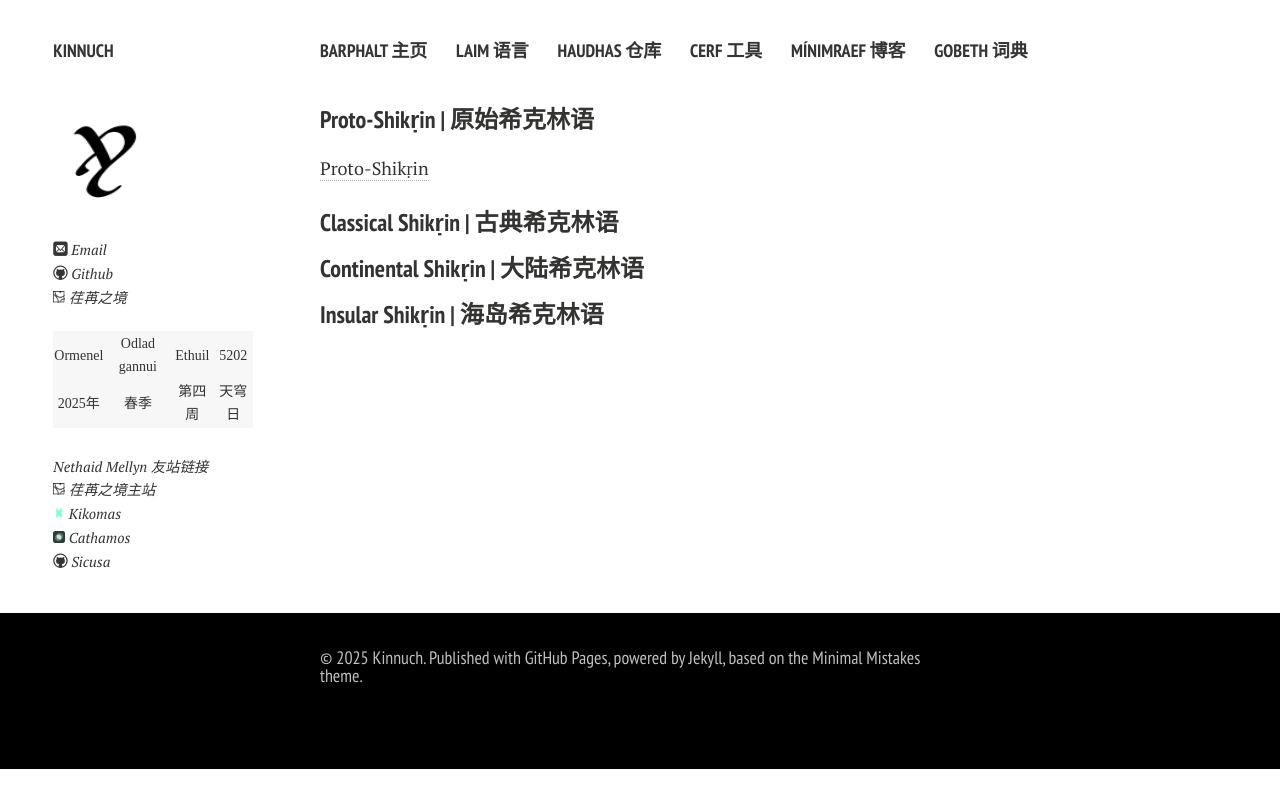
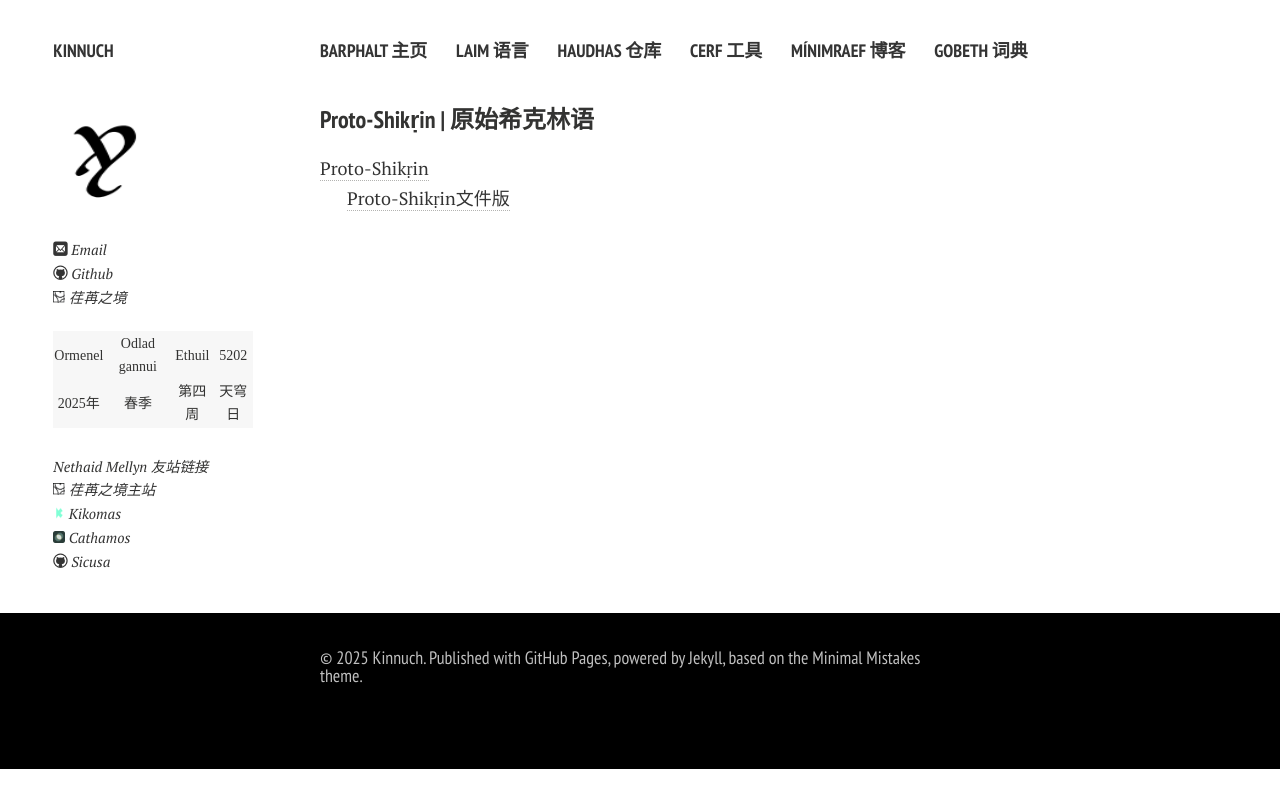
Before and after one commit to Kinnuch/kinnuch.github.io, a Jekyll site: the page built from laim/shikṛin.md, in a window 1280 px wide. Shown: the top 808 px of the page. Built offline with Jekyll 4.4.1, drawn with Linux system fonts in a browser that asks for light colours; nearby versions of some CDN libraries; comment, search, counter and statistics services are not loaded; a style sheet for code colours, icons or effects is not loaded.

Commit message:
shikrin massive update

```diff
--- a/laim/shikṛin.md
+++ b/laim/shikṛin.md
@@ -6,10 +6,6 @@
 
 ### Proto-Shikṛin | 原始希克林语
 
-[Proto-Shikṛin](https://kinnuch.github.io/laim/shikrin.assets/Proto-Shikṛin.pdf)
+[Proto-Shikṛin](https://kinnuch.github.io/laim/Proto-Shikṛin)
 
-### Classical Shikṛin | 古典希克林语
-
-### Continental Shikṛin | 大陆希克林语
-
-### Insular Shikṛin | 海岛希克林语
+[Proto-Shikṛin文件版](https://kinnuch.github.io/laim/shikrin.assets/Proto-Shikṛin.pdf)
```
Also changed, not shown: 1 other file.
